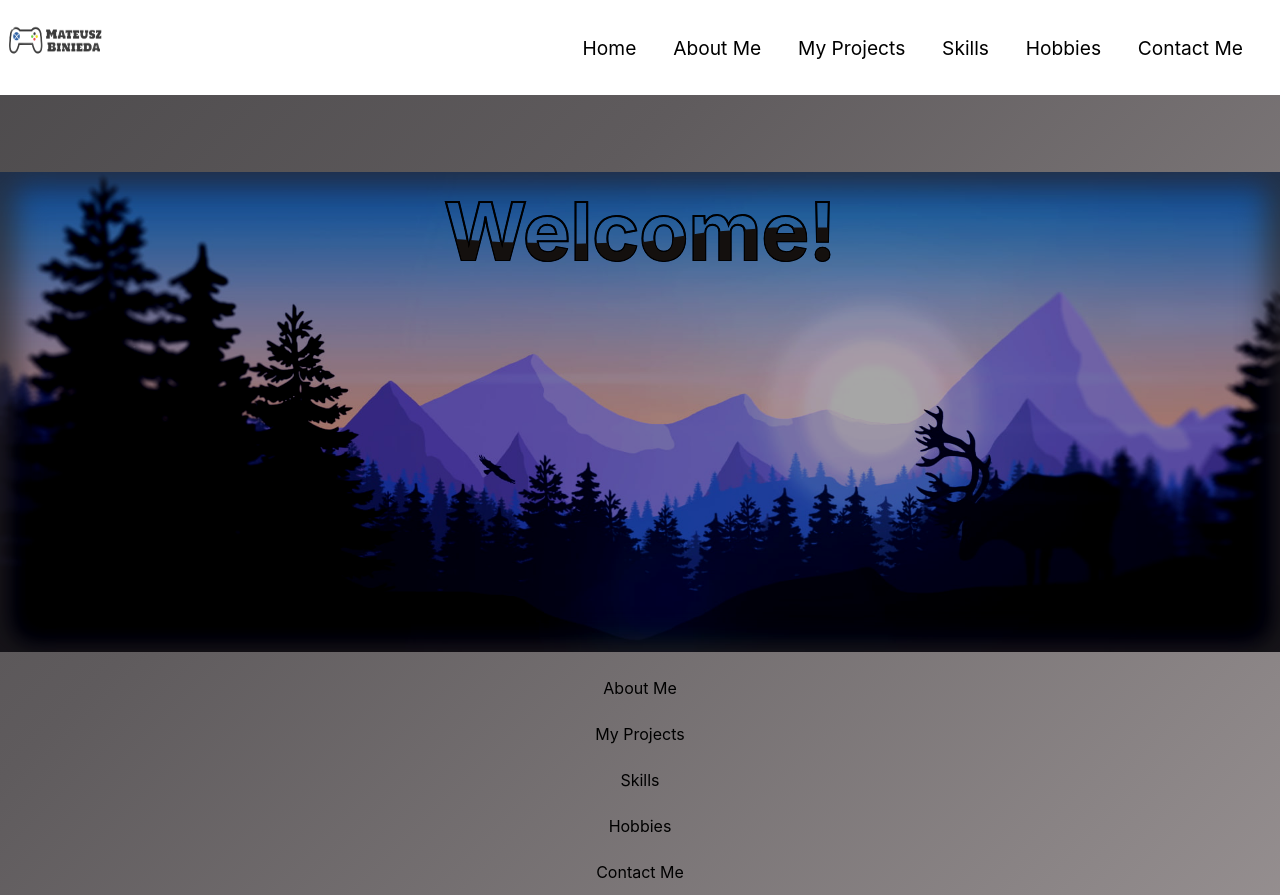
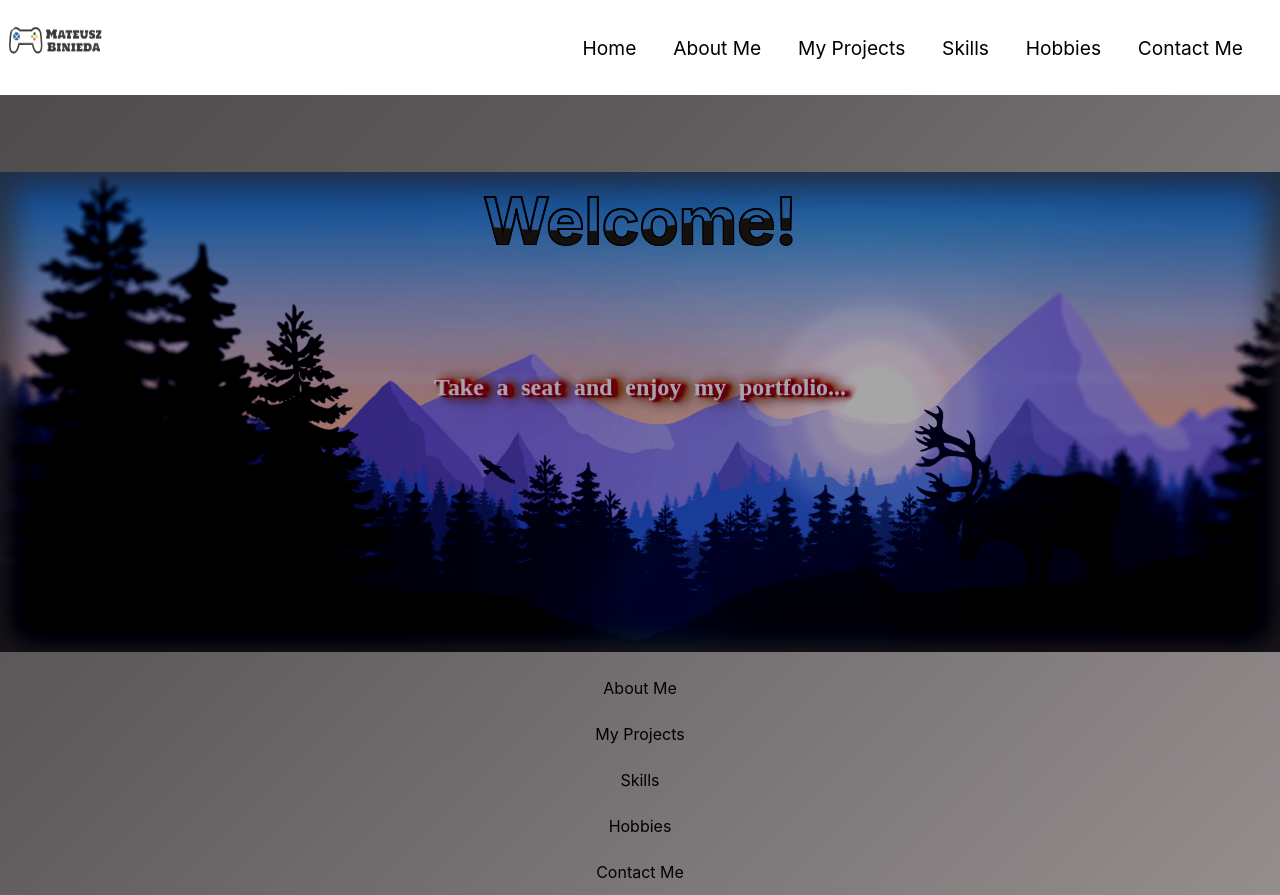
Before and after one commit to Arssin/Portfolio-Mateusz-Binieda, a React (Create React App) app: page / in a window 1280 px wide. Built offline with nearby package versions, Linux system fonts and the light colour scheme.

Commit message:
add animation to text

```diff
--- a/src/Components/HomeBody/HomeBody.js
+++ b/src/Components/HomeBody/HomeBody.js
@@ -9,6 +9,15 @@ export function HomeBody() {
             <h2 className={styles.welcomeText}>Welcome!</h2>
             <h2 className={styles.welcomeText2}>Welcome!</h2>
           </div>
+          <h2 className={styles.takeSeatText}>
+            <span className={styles.h2Text}>Take</span>
+            <span className={styles.h2Text}>a</span>
+            <span className={styles.h2Text}>seat</span>
+            <span className={styles.h2Text}>and</span>
+            <span className={styles.h2Text}> enjoy</span>
+            <span className={styles.h2Text}>my</span>
+            <span className={styles.h2Text}>portfolio...</span>
+          </h2>
         </div>
       </section>
       <section>About Me</section>
--- a/src/Components/HomeBody/Homebody.module.scss
+++ b/src/Components/HomeBody/Homebody.module.scss
@@ -38,9 +38,10 @@
     .backgroundText {
       display: flex;
       justify-content: center;
+
       h2 {
         color: #fff;
-        font-size: 5em;
+        font-size: 4rem;
         position: absolute;
       }
 
@@ -53,8 +54,9 @@
         color: #383331;
         animation: animate 4s ease-in-out infinite;
       }
-    }
-  }
+
+      h3 {
+        position: relative;
       }
 
       @keyframes animate {
@@ -67,3 +69,65 @@
           clip-path: polygon(0% 60%, 15% 65%, 34% 66%, 51% 62%, 67% 50%, 84% 45%, 100% 46%, 100% 100%, 0% 100%);
         }
       }
+    }
+
+    .takeSeatText {
+      display: flex;
+      justify-content: center;
+      flex-wrap: wrap;
+      gap: 0.8rem;
+      margin-top: 12rem;
+      color: rgba(238, 3, 3, 0.71);
+      font-family: 'Montserrat Medium';
+      transform: scale(0.94);
+      animation: scale 3s forwards cubic-bezier(0.5, 1, 0.89, 1) infinite;
+      color: #ffffff;
+
+      text-shadow: 2px 0 0px #800040, 3px 2px 0px rgba(77, 0, 38, 0.5), 3px 0 3px #ff002b, 5px 0 3px #800015,
+        6px 2px 3px rgba(77, 0, 13, 0.5), 6px 0 9px #ff5500, 8px 0 9px #802a00, 9px 2px 9px rgba(77, 25, 0, 0.5),
+        11px 0 18px #806a00, 12px 2px 18px rgba(77, 66, 0, 0.5), 17px 2px 45px rgba(38, 77, 0, 0.5),
+        2px 2px 2px rgba(54, 9, 50, 0);
+
+      @keyframes scale {
+        100% {
+          transform: scale(1);
+        }
+      }
+
+      .h2Text {
+        display: inline-block;
+        opacity: 0;
+        filter: blur(4px);
+
+        &:nth-child(1) {
+          animation: fade-in 0.8s 0.1s forwards cubic-bezier(0.11, 0, 0.5, 0);
+        }
+        &:nth-child(2) {
+          animation: fade-in 0.8s 0.2s forwards cubic-bezier(0.11, 0, 0.5, 0);
+        }
+        &:nth-child(3) {
+          animation: fade-in 0.8s 0.3s forwards cubic-bezier(0.11, 0, 0.5, 0);
+        }
+        &:nth-child(4) {
+          animation: fade-in 0.8s 0.4s forwards cubic-bezier(0.11, 0, 0.5, 0);
+        }
+        &:nth-child(5) {
+          animation: fade-in 0.8s 0.5s forwards cubic-bezier(0.11, 0, 0.5, 0);
+        }
+        &:nth-child(6) {
+          animation: fade-in 0.8s 0.6s forwards cubic-bezier(0.11, 0, 0.5, 0);
+        }
+        &:nth-child(7) {
+          animation: fade-in 0.8s 0.7s forwards cubic-bezier(0.11, 0, 0.5, 0);
+        }
+
+        @keyframes fade-in {
+          100% {
+            opacity: 1;
+            filter: blur(0);
+          }
+        }
+      }
+    }
+  }
+}
```
Lines whose indentation alone changed are shown as unchanged.
